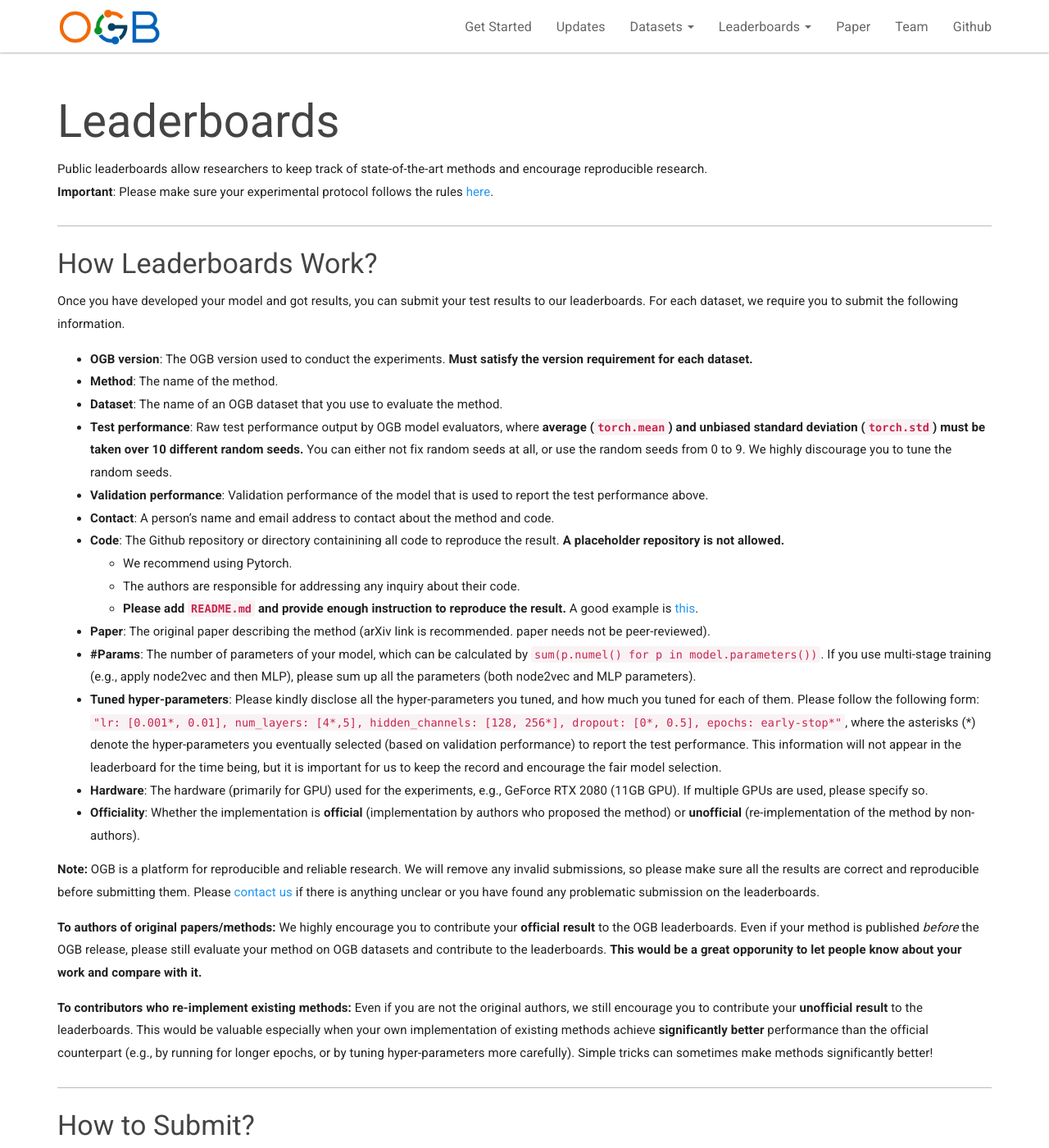
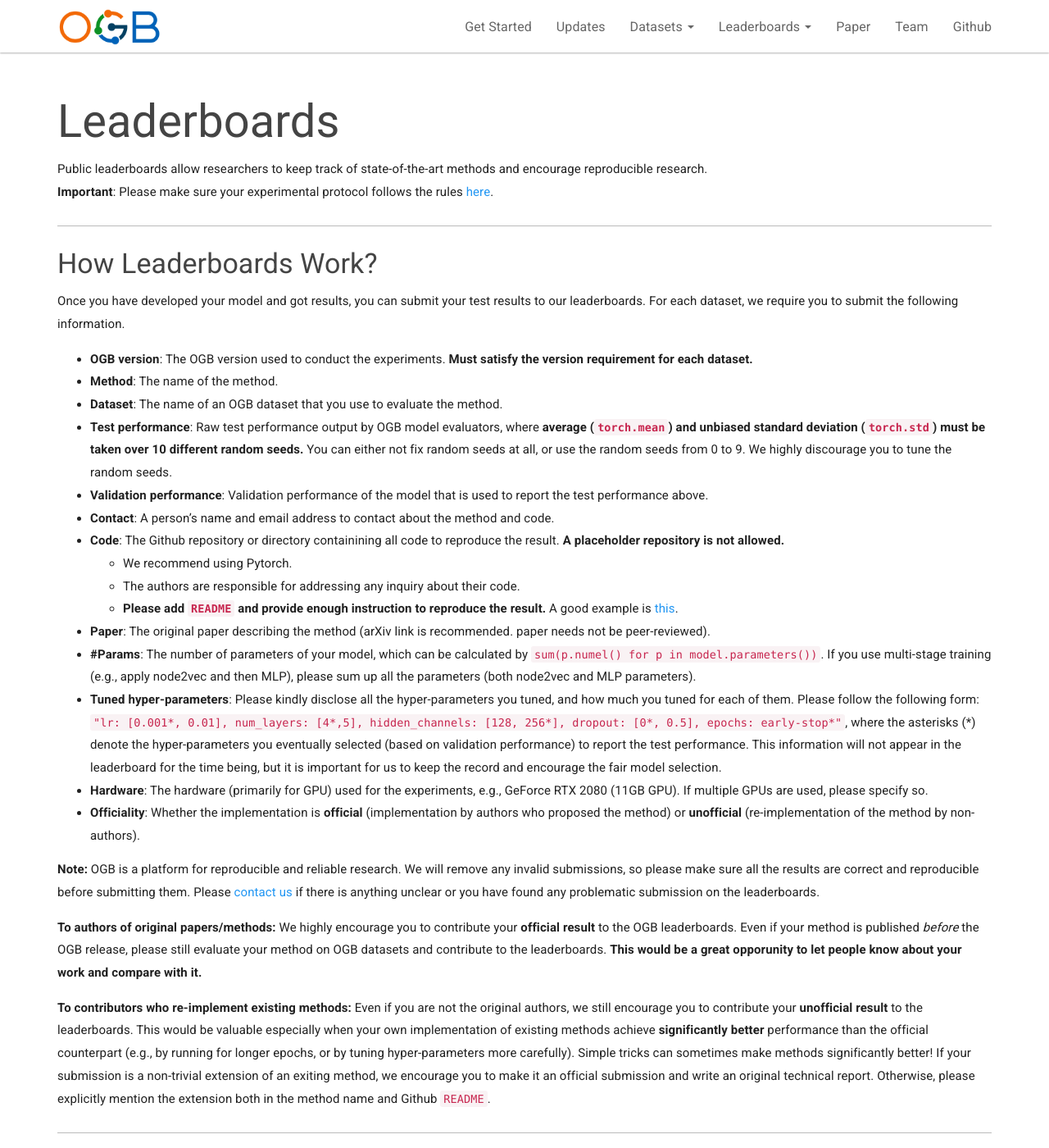
Before and after one commit to snap-stanford/ogb-web, a Jekyll site: the page built from _docs/leaderboard/leader_overview.md, in a window 1280 px wide and 1400 px high. Shown: the whole window at 82% size. Built offline with Jekyll 4.4.1, drawn with Linux system fonts in a browser that asks for light colours.

Commit message:
add unofficial submission description

```diff
--- a/_docs/leaderboard/leader_overview.md
+++ b/_docs/leaderboard/leader_overview.md
@@ -22,7 +22,7 @@ For each dataset, we require you to submit the following information.
 - **Code**: The Github repository or directory containining all code to reproduce the result. **A placeholder repository is not allowed.**
     - We recommend using Pytorch.
     - The authors are responsible for addressing any inquiry about their code.
-    - **Please add `README.md` and provide enough instruction to reproduce the result.** A good example is [this](https://github.com/PaddlePaddle/PGL/tree/main/ogb_examples/nodeproppred/unimp).
+    - **Please add `README` and provide enough instruction to reproduce the result.** A good example is [this](https://github.com/PaddlePaddle/PGL/tree/main/ogb_examples/nodeproppred/unimp).
 - **Paper**: The original paper describing the method (arXiv link is recommended. paper needs not be peer-reviewed).
 - **#Params**: The number of parameters of your model, which can be calculated by `sum(p.numel() for p in model.parameters())`. If you use multi-stage training (e.g., apply node2vec and then MLP), please sum up all the parameters (both node2vec and MLP parameters).
 - **Tuned hyper-parameters**: Please kindly disclose all the hyper-parameters you tuned, and how much you tuned for each of them. Please follow the following form: `"lr: [0.001*, 0.01], num_layers: [4*,5], hidden_channels: [128, 256*], dropout: [0*, 0.5], epochs: early-stop*"`, where the asterisks (\*) denote the hyper-parameters you eventually selected (based on validation performance) to report the test performance. This information will not appear in the leaderboard for the time being, but it is important for us to keep the record and encourage the fair model selection.
@@ -36,6 +36,7 @@ Please [contact us](mailto:ogb@cs.stanford.edu) if there is anything unclear or
 
 **To contributors who re-implement existing methods:** Even if you are not the original authors, we still encourage you to contribute your **unofficial result** to the leaderboards. This would be valuable especially when your own implementation of existing methods achieve **significantly better** performance than the official counterpart (e.g., by running for longer epochs, or by tuning hyper-parameters more carefully).
 Simple tricks can sometimes make methods significantly better!
+If your submission is a non-trivial extension of an exiting method, we encourage you to make it an official submission and write an original technical report. Otherwise, please explicitly mention the extension both in the method name and Github `README`.
 
 ----
 
```
